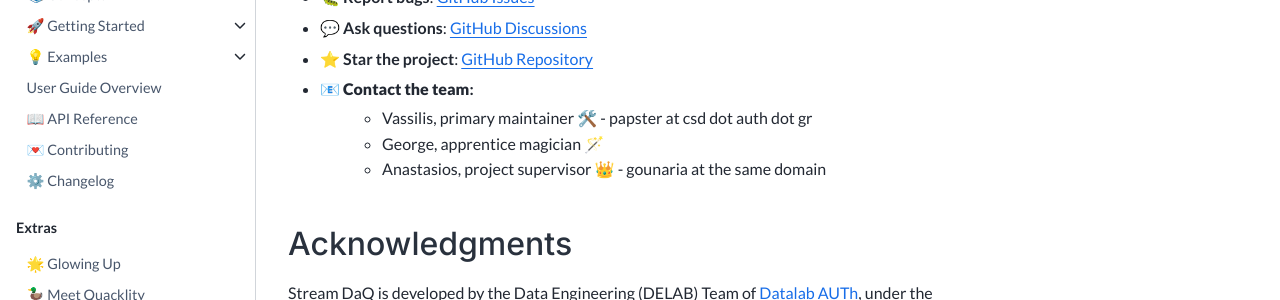
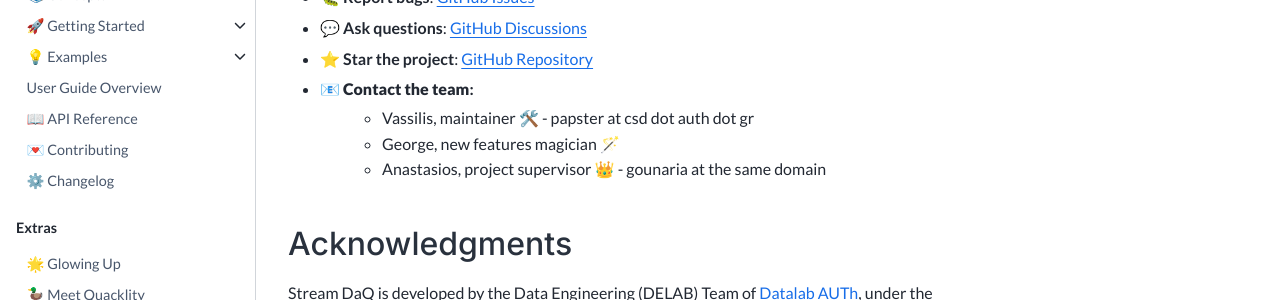
Before and after one commit to Bilpapster/stream-DaQ, a Sphinx documentation site: the page built from docs/index.rst, in a window 1280 px wide and 900 px high, scrolled down 2218 px. Shown: the part 344-644 px from the top of the window. Built offline with Sphinx 7.4.7 and the Sphinx Book theme 1.1.4, drawn with Linux system fonts in a browser that asks for light colours.

Commit message:
Update project authors and maintainers

```diff
--- a/docs/_templates/substitutions.rst
+++ b/docs/_templates/substitutions.rst
@@ -9,7 +9,7 @@
 .. |contact_details| raw:: html
 
     <ul>
-      <li>Vassilis, primary maintainer ‍🛠️️ - papster at csd dot auth dot gr</li>
-      <li>George, apprentice magician ‍🪄️️️</li>
+      <li>Vassilis, maintainer ‍🛠️️ - papster at csd dot auth dot gr</li>
+      <li>George, new features magician ‍🪄️️️</li>
       <li>Anastasios, project supervisor ‍👑 - gounaria at the same domain️️</li>
     </ul>
--- a/pyproject.toml
+++ b/pyproject.toml
@@ -8,11 +8,13 @@
 description = "Plug-and-play real-time quality monitoring for data streams!"
 authors = [
     {name = "Vassilis Papastergios", email = "papster@csd.auth.gr"},
+    {name = "George Atmatzidis"},
     {name = "Apostolos Giannoulidis"},
     {name = "Anastasios Gounaris", email = "gounaria@csd.auth.gr"}
 ]
 maintainers = [
-    {name = "Vassilis Papastergios", email = "papster@csd.auth.gr"}
+    {name = "Vassilis Papastergios", email = "papster@csd.auth.gr"},
+    {name = "George Atmatzidis"}
 ]
 readme = "README.md"
 license = {text = "MIT"}
```
